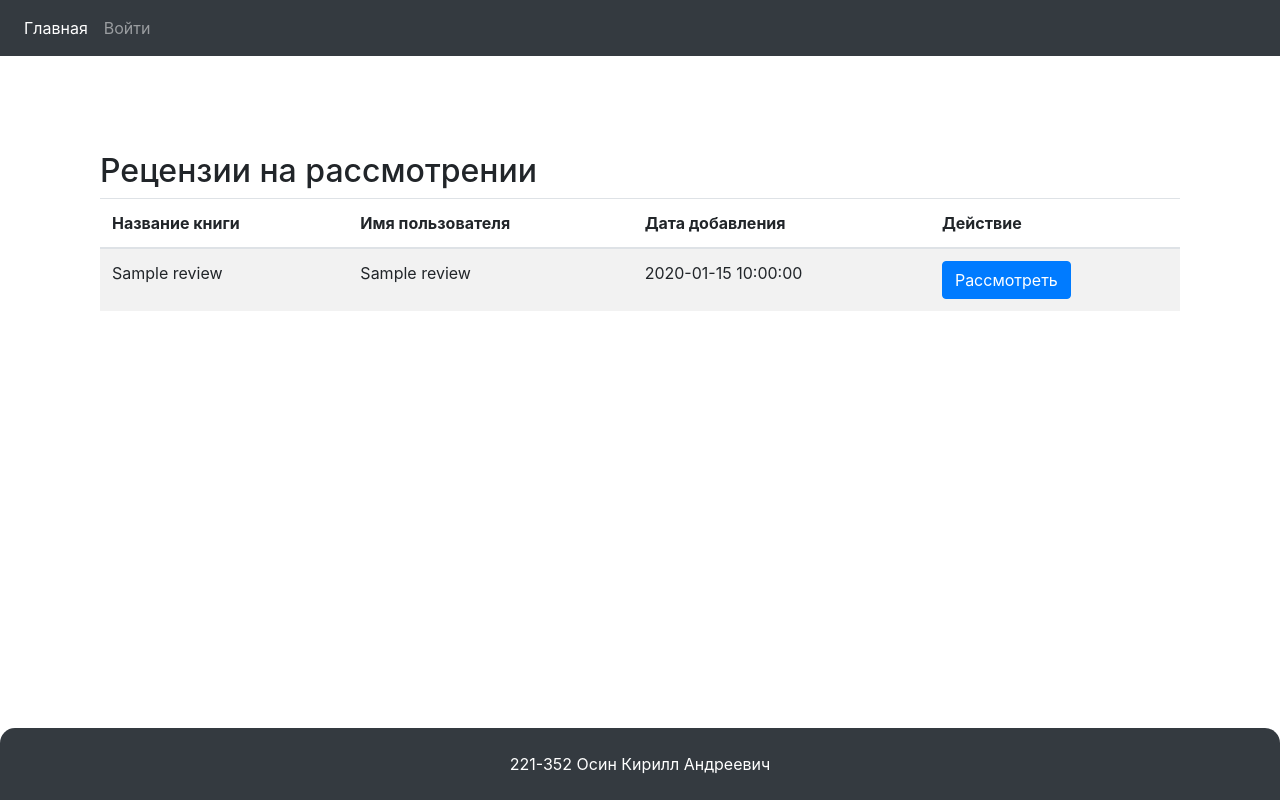
After one commit to yourProgrammist/webdev-exam-2024-2-Osin_221_352, a Flask app: template templates/viewreviewmoder.html in a window 1280 px wide. The commit adds this page. Run offline with Flask 3, Linux system fonts and the light colour scheme; the template is opened without the code that fills it: most values are stand-ins (such as "Sample title", 1, 10 or a date in 2020); some libraries are stand-ins or nearby versions.

Commit message:
Дополнен функционал рецензий. Добавлен просмотр собственных рецензий. Добавлена модерация рецензий

```diff
--- a/app.py
+++ b/app.py
@@ -1,6 +1,6 @@
 import os
 import markdown2
-from flask import Flask, render_template, request, redirect, url_for, flash, make_response
+from flask import Flask, render_template, request, redirect, url_for, flash
 from mysql_db import MySQL
 from flask_login import current_user, LoginManager, login_user, logout_user, login_required
 from models import User, Role
@@ -47,7 +47,29 @@ def inject_review():
         if review:
             return review[0]
         return False
-    return dict(check_review=check_review)
+
+    def check_review_status(book_id):
+        review_id = check_review(book_id)
+        cursor = db.connection().cursor(named_tuple=True)
+        query = '''
+            SELECT
+                rs.status
+            FROM
+                reviews r
+            JOIN
+                review_status rs ON r.status_id = rs.id
+            WHERE
+                r.id = %s;
+        '''
+
+        cursor.execute(query, (review_id,))
+        review_status = cursor.fetchone()
+        if review_status:
+            return review_status[0]
+
+        return False
+
+    return dict(check_review=check_review, check_review_status=check_review_status)
 
 
 def check_review_def(book_id):
@@ -94,14 +116,15 @@ def load_books(cur_page, per_page):
 
     query = """
             WITH book_genres AS (
-                SELECT bg.book_id, GROUP_CONCAT(g.name SEPARATOR ', ') as genres
-                FROM book_genre bg
-                JOIN genres g ON bg.genre_id = g.id
-                GROUP BY bg.book_id
+            SELECT bg.book_id, GROUP_CONCAT(g.name SEPARATOR ', ') AS genres
+            FROM book_genre bg
+            JOIN genres g ON bg.genre_id = g.id
+            GROUP BY bg.book_id
             ),
             book_reviews AS (
-                SELECT r.book_id, ROUND(AVG(r.mark), 1) as average_mark, COUNT(r.id) as review_count
+                SELECT r.book_id, ROUND(AVG(r.mark), 1) AS average_mark, COUNT(r.id) AS review_count
                 FROM reviews r
+                WHERE r.status_id = 2
                 GROUP BY r.book_id
             )
             SELECT b.id, b.title, b.year_publish, bg.genres, br.average_mark, br.review_count
@@ -130,6 +153,7 @@ def load_book(book_id):
                     db.size_book,
                     GROUP_CONCAT(g.name SEPARATOR ', ') AS genres,
                     db.short_description,
+                    db.cover_id,
                     c.mime_type
                 FROM
                     description_book db
@@ -148,13 +172,14 @@ def load_book(book_id):
     cursor.execute(query, (book_id,))
     book = cursor.fetchone()
     book['mime_type'] = book['mime_type'].split('/')
+    cover_id = book['cover_id']
     mime_type = book['mime_type'][1]
     folder = app.config["UPLOAD_FOLDER"].split('/')[1]
-    book['cover'] = f'{folder}/{book_id}.{mime_type}'
+    book['cover'] = f'{folder}/{cover_id}.{mime_type}'
     return book
 
 
-def load_reviews(book_id):
+def load_reviews(book_id, status_id):
     cursor = db.connection().cursor(dictionary=True)
     query = '''
         SELECT
@@ -168,9 +193,9 @@ def load_reviews(book_id):
         JOIN
             users ON reviews.user_id = users.id
         WHERE
-            reviews.book_id = %s
+            reviews.book_id = %s AND reviews.status_id = %s
         '''
-    cursor.execute(query, (book_id,))
+    cursor.execute(query, (book_id, status_id))
     reviews = cursor.fetchall()
     current_user_review = None
 
@@ -192,6 +217,96 @@ def load_genres():
     genres = cursor.fetchall()
     genres = [genre.name for genre in genres]
     return genres
+
+
+def load_moderation_reviews(cur_page, per_page):
+    offset = (cur_page - 1) * per_page
+
+    cursor = db.connection().cursor(dictionary=True)
+    query = 'SELECT COUNT(*) FROM reviews WHERE status_id = 1'
+    cursor.execute(query)
+    count_pages = (cursor.fetchone()['COUNT(*)'] + per_page - 1) // per_page
+
+    query = """
+                SELECT
+                    b.title,
+                    u.name,
+                    r.add_date,
+                    r.id
+                FROM
+                    reviews r
+                JOIN
+                    description_book b ON r.book_id = b.id
+                JOIN
+                    users u ON r.user_id = u.id
+                WHERE r.status_id = 1
+                ORDER BY
+                    r.add_date DESC
+                LIMIT %s OFFSET %s;
+           """
+
+    cursor.execute(query, (per_page, offset))
+    reviews = cursor.fetchall()
+
+    return reviews, count_pages
+
+
+def load_review(review_id):
+    cursor = db.connection().cursor(dictionary=True)
+    query = '''
+            SELECT
+                u.login,
+                r.id,
+                r.mark,
+                r.body_text,
+                r.status_id
+            FROM
+                reviews r
+            JOIN
+                users u ON r.user_id = u.id
+            WHERE
+                r.id = %s;
+    '''
+    cursor.execute(query, (review_id,))
+    review = cursor.fetchone()
+    review['body_text'] = markdown2.markdown(review['body_text'])
+    return review
+
+
+def load_user_reviews(cur_page, per_page):
+    offset = (cur_page - 1) * per_page
+
+    cursor = db.connection().cursor(dictionary=True)
+    query = '''
+        SELECT COUNT(*)
+        FROM reviews
+        WHERE user_id = %s;
+    '''
+    cursor.execute(query, (current_user.id,))
+    count_pages = (cursor.fetchone()['COUNT(*)'] + per_page - 1) // per_page
+
+    query = '''
+            SELECT
+            b.title,
+            r.mark,
+            r.body_text,
+            rs.status
+        FROM
+            reviews r
+        JOIN
+            description_book b ON r.book_id = b.id
+        JOIN
+            review_status rs ON r.status_id = rs.id
+        WHERE
+            r.user_id = %s
+        LIMIT %s OFFSET %s;
+     '''
+    cursor.execute(query, (current_user.id, per_page, offset))
+    reviews = cursor.fetchall()
+    for review in reviews:
+        review['body_text'] = markdown2.markdown(review['body_text'])
+
+    return reviews, count_pages
 
 
 @app.route('/')
@@ -281,7 +396,20 @@ def add_book():
                 cursor.execute(query, (cover_filename, mime_type, md5_hash))
                 cover_id = cursor.lastrowid
 
-            query = 'INSERT INTO description_book (title, short_description, year_publish, publisher, author, size_book, cover_id) VALUES (%s, %s, %s, %s, %s, %s, %s)'
+            query = '''
+                INSERT INTO
+                description_book
+                (
+                    title,
+                    short_description,
+                    year_publish,
+                    publisher,
+                    author,
+                    size_book,
+                    cover_id
+                )
+                VALUES (%s, %s, %s, %s, %s, %s, %s)
+            '''
             cursor.execute(query, (title, short_description, year_publish, publisher, author, size_book, cover_id))
             book_id = cursor.lastrowid
 
@@ -334,9 +462,17 @@ def edit_book(book_id):
         try:
             cursor.execute("START TRANSACTION")
 
-            query = '''UPDATE description_book
-                                   SET title = %s, short_description = %s, year_publish = %s, publisher = %s, author = %s, size_book = %s
-                                   WHERE id = %s'''
+            query = '''
+                UPDATE description_book
+                SET
+                    title = %s,
+                    short_description = %s,
+                    year_publish = %s,
+                    publisher = %s,
+                    author = %s,
+                    size_book = %s
+                WHERE id = %s
+            '''
             cursor.execute(query, (title, short_description, year_publish, publisher, author, size_book, book_id))
 
             query = 'DELETE FROM book_genre WHERE book_id = %s'
@@ -406,7 +542,7 @@ def view_book(book_id):
     book = load_book(book_id)
     book['short_description'] = markdown2.markdown(book['short_description'])
 
-    reviews = load_reviews(book_id)
+    reviews = load_reviews(book_id, 2)
 
     return render_template('viewbook.html', book=book, reviews=reviews)
 
@@ -424,8 +560,8 @@ def add_review(book_id):
         body_text = bleach.clean(request.form['body_text'])
         try:
             cursor = db.connection().cursor(named_tuple=True)
-            query = 'INSERT INTO reviews (book_id, user_id, mark, body_text) VALUES (%s, %s, %s, %s)'
-            cursor.execute(query, (book_id, current_user.id, mark, body_text))
+            query = 'INSERT INTO reviews (book_id, user_id, mark, body_text, status_id) VALUES (%s, %s, %s, %s, %s)'
+            cursor.execute(query, (book_id, current_user.id, mark, body_text, 1))
 
             db.connection().commit()
 
@@ -438,3 +574,51 @@ def add_review(book_id):
             return redirect(request.url)
 
     return render_template('createreview.html', book_id=book_id, book=book)
+
+
+@app.route('/view/reviews')
+@app.route('/view/reviews/<int:page>')
+@login_required
+@roles_required('admin', 'moderator')
+def view_reviews(page=1):
+    reviews, count_pages = load_moderation_reviews(page, app.config["POSTS_PER_PAGE"])
+    return render_template("viewreviewmoder.html", reviews=reviews, page=page, count_pages=count_pages)
+
+
+@app.route('/view/reviews/change-status/<int:review_id>', methods=['GET', 'POST'])
+@login_required
+@roles_required('admin', 'moderator')
+def change_status_review(review_id):
+    review = load_review(review_id)
+
+    if request.method == 'POST':
+        action = request.form.get('action')
+        if action == 'approve':
+            review['status_id'] = 2
+        elif action == 'reject':
+            review['status_id'] = 3
+
+        cursor = db.connection().cursor(named_tuple=True)
+        try:
+            query = 'UPDATE reviews SET status_id = %s WHERE id = %s'
+            cursor.execute(query, (review['status_id'], review_id))
+
+            db.connection().commit()
+
+            flash('Статус рецензии успешно обновлен!', 'success')
+
+            return redirect(url_for('view_reviews'))
+        except Exception as e:
+            print(f'Ошибка при изменении статуса рецензии: {e}')
+            flash('Ошибка при изменении статуса рецензии!', 'danger')
+            return redirect(request.url)
+
+    return render_template("reviewchangestatus.html", review=review)
+
+
+@app.route('/view/my-reviews')
+@app.route('/view/my-reviews/<int:page>')
+@login_required
+def get_my_reviews(page=1):
+    reviews, count_pages = load_user_reviews(page, app.config["POSTS_PER_PAGE"])
+    return render_template('viewreviewuser.html', reviews=reviews, page=page, count_pages=count_pages)
--- a/templates/base.html
+++ b/templates/base.html
@@ -14,6 +14,15 @@
                 <li class="nav-item active">
                     <a class="nav-link" href="{{ url_for('index') }}">Главная<span class="sr-only"></span></a>
                 </li>
+                {% if is_user() %}
+                <li class="nav-item active">
+                    <a class="nav-link" href="{{ url_for('get_my_reviews') }}">Мои рецензии<span class="sr-only"></span></a>
+                </li>
+                {% elif is_moderator() %}
+                <li class="nav-item active">
+                    <a class="nav-link" href="{{ url_for('view_reviews') }}">Модерация рецензий<span class="sr-only"></span></a>
+                </li>
+                {% endif %}
                 {% if current_user.is_authenticated %}
                 <li class="nav-item">
                     <a class="nav-link" href="#">{{ current_user.surname }} {{ current_user.name }} {{ current_user.patronymic }}</a>
--- a/templates/viewbook.html
+++ b/templates/viewbook.html
@@ -35,7 +35,7 @@
             {% else %}
             <p>Отзывов пока нет.</p>
             {% endfor %}
-            {% if check_review(book.id) %}
+            {% if check_review(book.id) and check_review_status(book.id) == 'Одобрена' %}
             <div class="card mb-3">
                 <div class="card-body">
                     <h5 class="card-title">Оценка: {{ reviews[-1].mark }} / 5</h5>
@@ -43,6 +43,8 @@
                     <p class="card-text">{{ reviews[-1].body_text | safe }}</p>
                 </div>
             </div>
+            {% elif check_review(book.id) %}
+            <h1>Ваша рецензия ({% if check_review_status(book.id) == 'Отклонена' %}Отклонена{% else %}На рассмотрении{% endif %})</h1>
             {% else %}
             <div class="add-button">
                 <a href="{{ url_for('add_review', book_id=book.id) }}" class="btn btn-success">Написать рецензию</a>
--- /dev/null
+++ b/templates/viewreviewmoder.html
@@ -0,0 +1,52 @@
+{% extends "base.html" %}
+{% block content %}
+<div class="container mt-5">
+    <h2>Рецензии на рассмотрении</h2>
+    <table class="table table-striped">
+        <thead>
+            <tr>
+                <th>Название книги</th>
+                <th>Имя пользователя</th>
+                <th>Дата добавления</th>
+                <th>Действие</th>
+            </tr>
+        </thead>
+        <tbody>
+            {% for review in reviews %}
+            <tr>
+                <td>{{ review.title }}</td>
+                <td>{{ review.name }}</td>
+                <td>{{ review.add_date.strftime('%Y-%m-%d %H:%M:%S') }}</td>
+                <td>
+                    <a href="{{ url_for('change_status_review', review_id=review.id) }}" class="btn btn-primary">Рассмотреть</a>
+                </td>
+            </tr>
+            {% endfor %}
+        </tbody>
+    </table>
+
+    <nav aria-label="Page navigation">
+            <ul class="pagination">
+                {% if page > 1 %}
+                    <li class="page-item">
+                        <a class="page-link" href="{{ url_for('view_reviews', page=page-1) }}" aria-label="Previous">
+                            <span aria-hidden="true">&laquo;</span>
+                        </a>
+                    </li>
+                {% endif %}
+                {% for p in range(1, count_pages + 1) %}
+                    <li class="page-item {% if p == page %}active{% endif %}">
+                        <a class="page-link" href="{{ url_for('view_reviews', page=p) }}">{{ p }}</a>
+                    </li>
+                {% endfor %}
+                {% if page < count_pages %}
+                    <li class="page-item">
+                        <a class="page-link" href="{{ url_for('view_reviews', page=page+1) }}" aria-label="Next">
+                            <span aria-hidden="true">&raquo;</span>
+                        </a>
+                    </li>
+                {% endif %}
+            </ul>
+        </nav>
+</div>
+{% endblock %}
```
Also changed, not shown: templates/reviewchangestatus.html (added, +18 -0 lines), templates/viewreviewuser.html (added, +50 -0 lines), static/uploads/3.jpeg (deleted), static/uploads/4.png (deleted).
